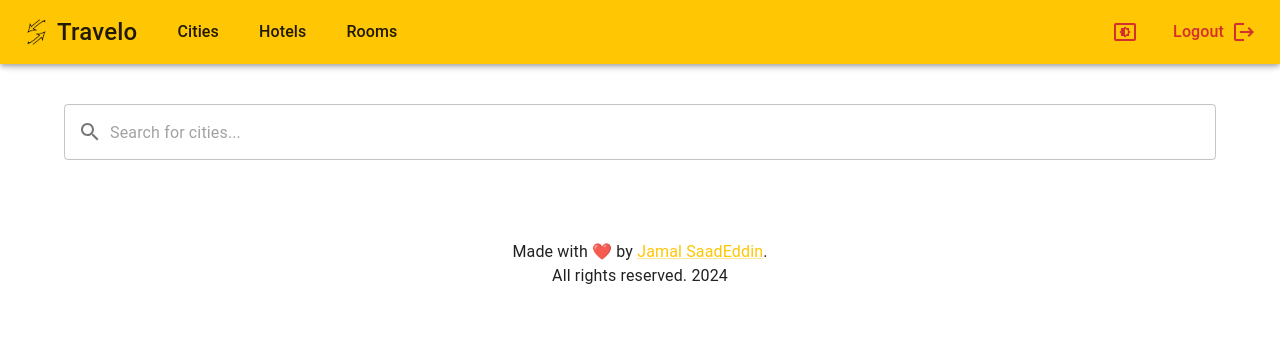
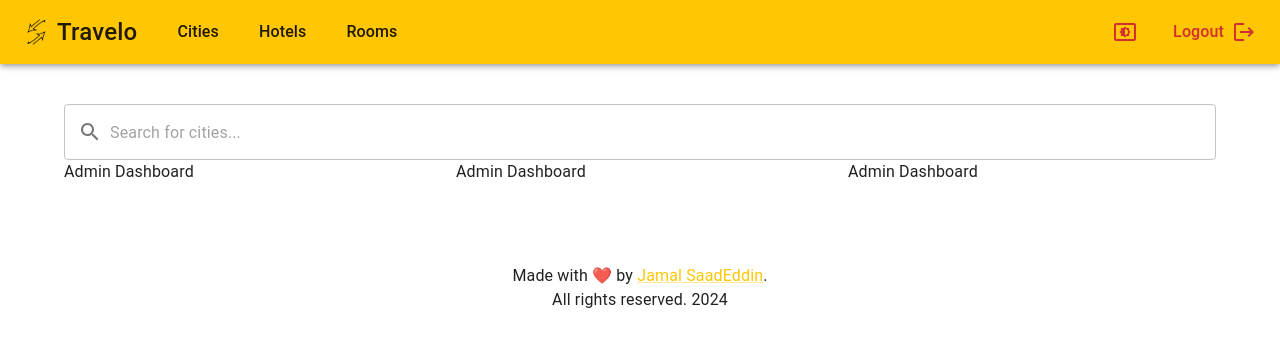
Before and after one commit to Jamal-SaadEddin/Travelo, a React (Vite) app: page / in a window 1280 px wide. Shown: the top 346 px of the page. Built offline with nearby package versions, Linux system fonts and the light colour scheme.

Commit message:
6.3 Detailed Grids #57
- Build component structure

```diff
--- a/src/App.tsx
+++ b/src/App.tsx
@@ -1,3 +1,5 @@
+import { Grid, Typography } from "@mui/material";
+import AdminDetailedGrid from "./components/AdminDetailedGrid";
 import Footer from "./components/Footer";
 import Navbar from "./components/Navbar";
 import SearchBar from "./components/SearchBar";
@@ -7,6 +9,17 @@
     <>
       <Navbar />
       <SearchBar />
+      <AdminDetailedGrid>
+        <Grid item xs={12} md={6} lg={4}>
+          <Typography>Admin Dashboard</Typography>
+        </Grid>
+        <Grid item xs={12} md={6} lg={4}>
+          <Typography>Admin Dashboard</Typography>
+        </Grid>
+        <Grid item xs={12} md={6} lg={4}>
+          <Typography>Admin Dashboard</Typography>
+        </Grid>
+      </AdminDetailedGrid>
       <Footer />
     </>
   );
--- /dev/null
+++ b/src/components/AdminDetailedGrid/AdminDetailedGrid.tsx
@@ -0,0 +1,17 @@
+import { Container, Grid } from "@mui/material";
+
+interface AdminDetailedGridProps {
+  children: React.ReactNode | React.ReactNode[];
+}
+
+const AdminDetailedGrid = ({ children }: AdminDetailedGridProps) => {
+  return (
+    <Container maxWidth="lg">
+      <Grid container spacing={3}>
+        {children}
+      </Grid>
+    </Container>
+  );
+};
+
+export default AdminDetailedGrid;
--- /dev/null
+++ b/src/components/AdminDetailedGrid/index.ts
@@ -0,0 +1,3 @@
+import AdminDetailedGrid from "./AdminDetailedGrid";
+
+export default AdminDetailedGrid;
```
